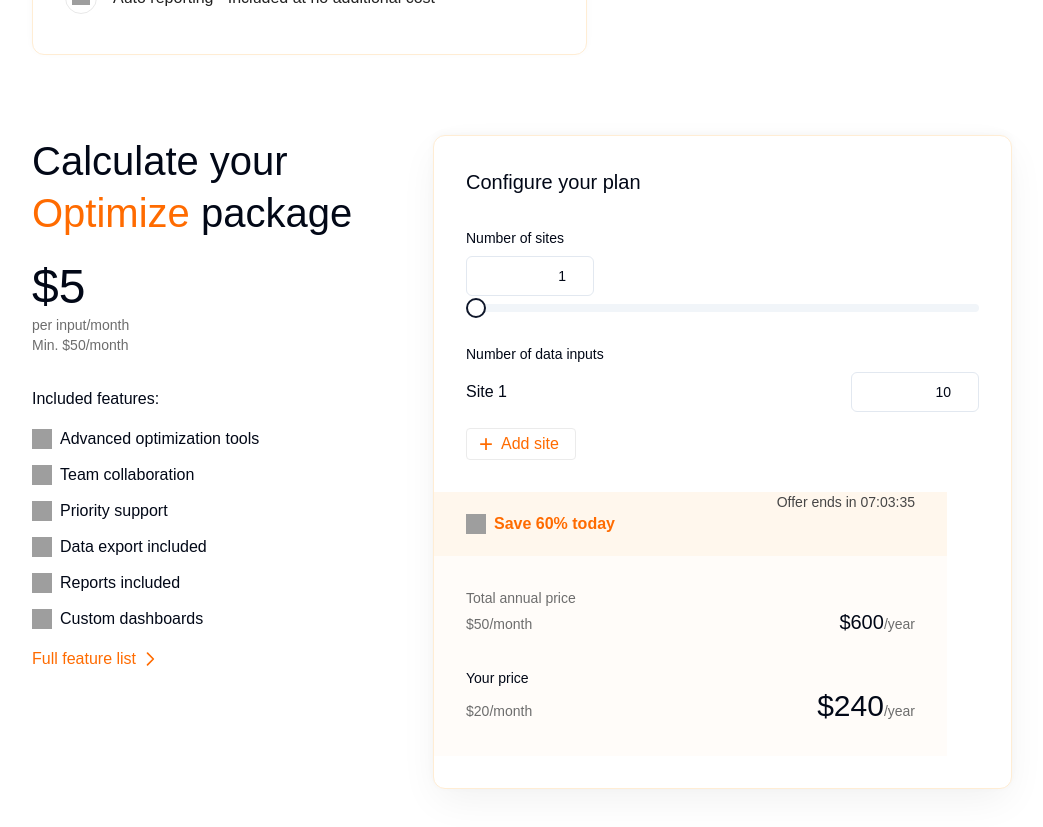
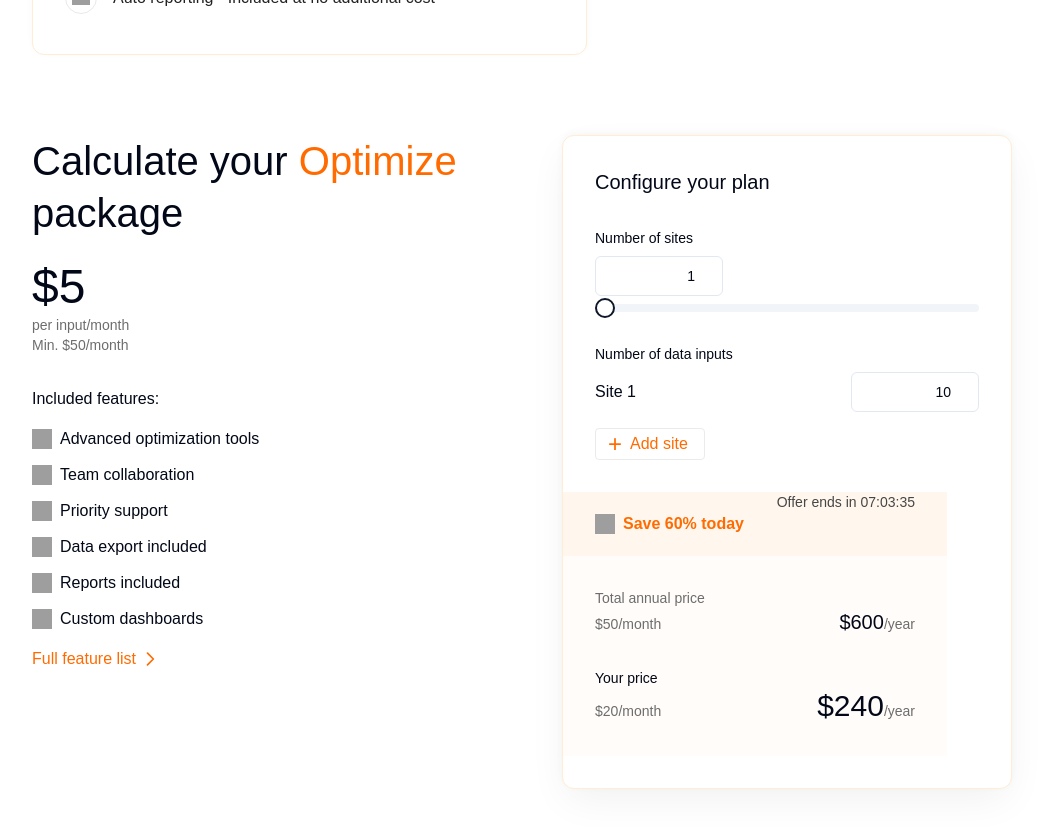
Before and after one commit to OmriPanoramic/p-820711, a React (Vite) app: page / in a window 1280 px wide. Shown: the part 1320-2147 px from the top of the page, without its empty margins (118-1161 px from the left). Built offline with nearby package versions, Linux system fonts and the light colour scheme; grey boxes are pictures that could not be loaded.

Commit message:
Visual edit in Lovable
Edited UI in Lovable

```diff
--- a/src/components/pricing/PricingCalculator.tsx
+++ b/src/components/pricing/PricingCalculator.tsx
@@ -45,7 +45,7 @@ export const PricingCalculator = () => {
         </div>
 
         <div className="flex-1">
-          <div className="flex flex-col items-start w-[579px] max-w-full rounded-xl border border-[#FFEDD4] bg-white shadow-[0px_-2px_8px_-1px_rgba(23,23,23,0.04),0px_14px_40px_-4px_rgba(23,23,23,0.06)] p-8">
+          <div className="flex flex-col items-start w-full rounded-xl border border-[#FFEDD4] bg-white shadow-[0px_-2px_8px_-1px_rgba(23,23,23,0.04),0px_14px_40px_-4px_rgba(23,23,23,0.06)] p-8">
             <h3 className="text-xl font-medium mb-8">Configure your plan</h3>
 
             <div className="space-y-8 w-full">
```
